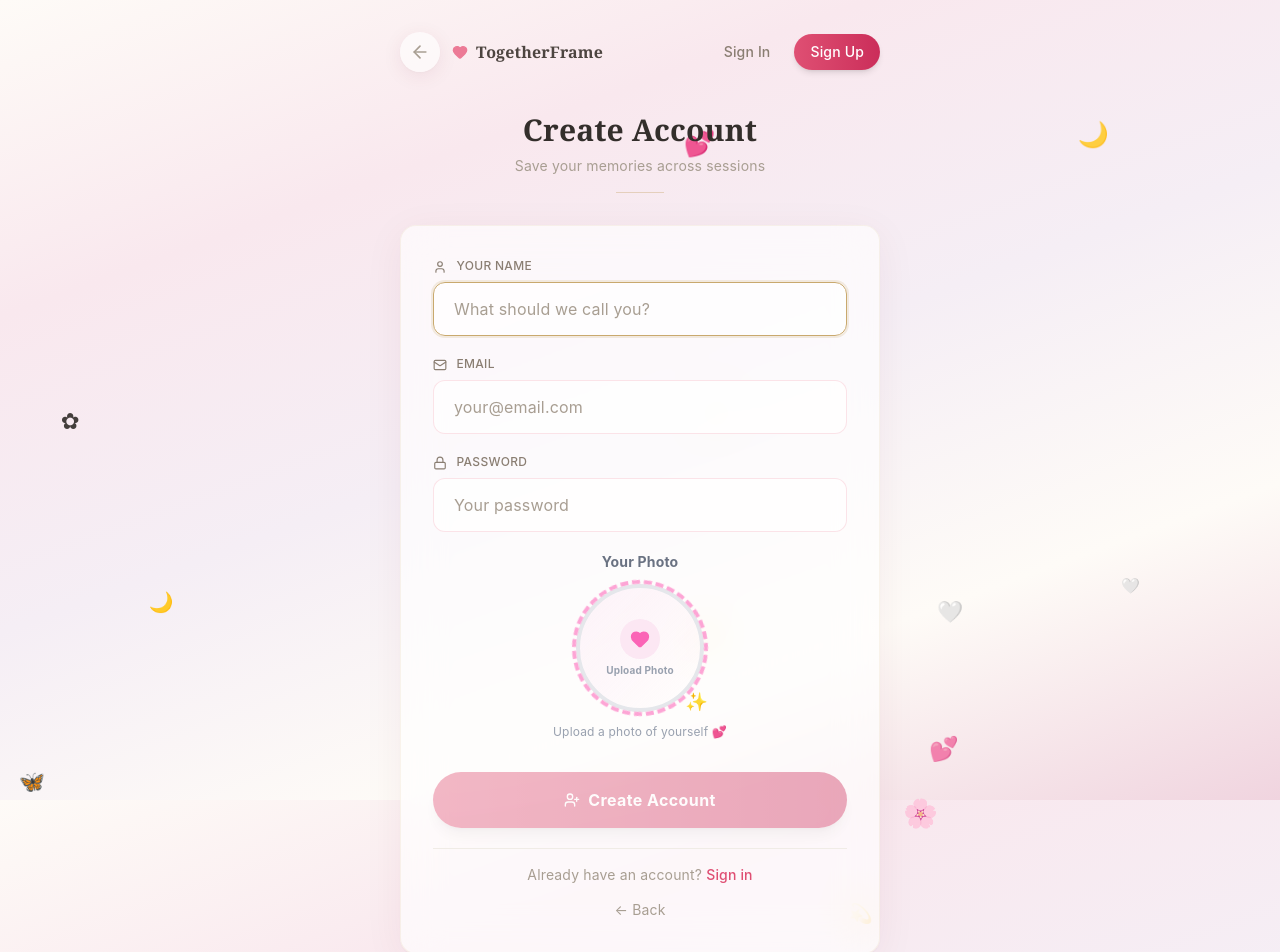
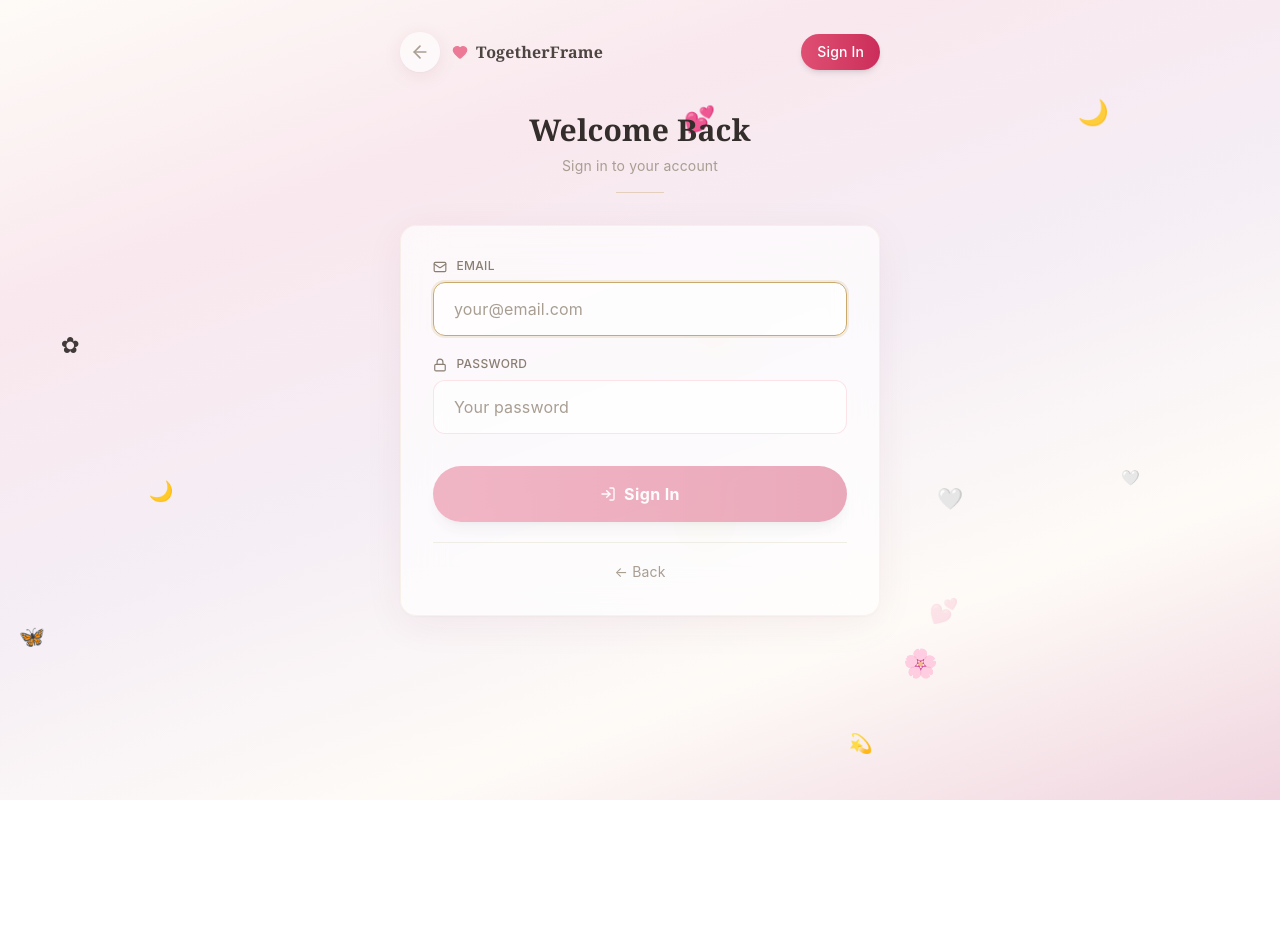
Before and after one commit to prathabhattarai/Photobooth, a Next.js app: page /room in a window 1280 px wide. Shown: the top 952 px of the page. After the commit the page ends 800 px from the top, so only its background shows below. Built offline with nearby package versions, Linux system fonts and the light colour scheme; a web font is replaced by a local one.

Commit message:
Remove Sign Up UI, keep only Sign In

```diff
--- a/src/components/room/RoomPage.tsx
+++ b/src/components/room/RoomPage.tsx
@@ -12,7 +12,6 @@ import {
   Copy,
   Check,
   LogIn,
-  UserPlus,
   Mail,
   Lock,
   User,
@@ -24,12 +23,12 @@ import FloatingElements from "@/components/ui/FloatingElements";
 import AvatarUploader from "@/components/ui/AvatarUploader";
 import * as api from "@/lib/api";
 
-type Step = "choose" | "create" | "join" | "created" | "signin" | "signup";
+type Step = "choose" | "create" | "join" | "created" | "signin";
 
 export default function RoomPage() {
   const router = useRouter();
   const { user, setUser, setCurrentRoomCode, setPartnerAvatar, logout } = useApp();
-  const [step, setStep] = useState<Step>(user ? "choose" : "signup");
+  const [step, setStep] = useState<Step>(user ? "choose" : "signin");
   const [name, setName] = useState("");
   const [email, setEmail] = useState("");
   const [password, setPassword] = useState("");
@@ -114,23 +113,6 @@ export default function RoomPage() {
     }
   };
 
-  const handleSignUp = async () => {
-    if (!name.trim() || !email.trim() || !password.trim()) return;
-    setLoading(true);
-    setError("");
-    try {
-      await api.register(name, email, password, selectedAvatar || "");
-      const u = api.getUser();
-      setUser(u);
-      savePartnerAvatar();
-      setStep("choose");
-    } catch (err: unknown) {
-      setError(err instanceof Error ? err.message : "Could not create account");
-    } finally {
-      setLoading(false);
-    }
-  };
-
   const handleCopy = () => {
     navigator.clipboard.writeText(generatedCode);
     setCopied(true);
@@ -196,15 +178,9 @@ export default function RoomPage() {
             <div className="flex items-center gap-2">
               <button
                 onClick={() => { setStep("signin"); setError(""); setEmail(""); setPassword(""); }}
-                className="px-4 py-2 rounded-full text-sm font-medium text-warm-gray-500 hover:text-rose-500 hover:bg-rose-50 transition-all"
+                className="px-4 py-2 rounded-full bg-gradient-to-r from-rose-500 to-rose-600 text-white text-sm font-medium shadow-md hover:shadow-lg transition-all"
               >
                 Sign In
-              </button>
-              <button
-                onClick={() => { setStep("signup"); setError(""); setName(""); setEmail(""); setPassword(""); setSelectedAvatar(null); }}
-                className="px-4 py-2 rounded-full bg-gradient-to-r from-rose-500 to-rose-600 text-white text-sm font-medium shadow-md hover:shadow-lg transition-all"
-              >
-                Sign Up
               </button>
             </div>
           )}
@@ -346,124 +322,6 @@ export default function RoomPage() {
                 </button>
 
                 <div className="text-center mt-5 pt-4 border-t border-warm-gray-100">
-                  <p className="text-sm text-warm-gray-400">
-                    Don&apos;t have an account?{" "}
-                    <button
-                      onClick={() => { setStep("signup"); setError(""); setName(""); setEmail(""); setPassword(""); setSelectedAvatar(null); }}
-                      className="text-rose-500 font-medium hover:text-rose-600 transition-colors"
-                    >
-                      Sign up
-                    </button>
-                  </p>
-                </div>
-
-                <div className="text-center mt-3">
-                  <button
-                    onClick={() => { setStep("choose"); setError(""); }}
-                    className="text-sm text-warm-gray-400 hover:text-warm-gray-600 transition-colors"
-                  >
-                    ← Back
-                  </button>
-                </div>
-              </div>
-            </motion.div>
-          )}
-
-          {/* ==================== SIGN UP ==================== */}
-          {step === "signup" && (
-            <motion.div key="signup" {...pageVariants}>
-              <div className="text-center mb-8">
-                <h1 className="text-3xl font-serif font-bold text-warm-gray-800 mb-2">
-                  Create Account
-                </h1>
-                <p className="text-warm-gray-400 text-sm">
-                  Save your memories across sessions
-                </p>
-                <div className="w-12 h-px bg-gold/40 mx-auto mt-4" />
-              </div>
-
-              <div className="glass-card rounded-2xl p-8">
-                <div className="mb-5">
-                  <label className="block text-xs font-medium text-warm-gray-500 mb-2 tracking-wide uppercase">
-                    <User className="w-3.5 h-3.5 inline mr-1.5" /> Your Name
-                  </label>
-                  <input
-                    type="text"
-                    value={name}
-                    onChange={(e) => setName(e.target.value)}
-                    placeholder="What should we call you?"
-                    className="cute-input"
-                    maxLength={20}
-                    autoFocus
-                  />
-                </div>
-
-                <div className="mb-5">
-                  <label className="block text-xs font-medium text-warm-gray-500 mb-2 tracking-wide uppercase">
-                    <Mail className="w-3.5 h-3.5 inline mr-1.5" /> Email
-                  </label>
-                  <input
-                    type="email"
-                    value={email}
-                    onChange={(e) => setEmail(e.target.value)}
-                    placeholder="your@email.com"
-                    className="cute-input"
-                  />
-                </div>
-
-                <div className="mb-5">
-                  <label className="block text-xs font-medium text-warm-gray-500 mb-2 tracking-wide uppercase">
-                    <Lock className="w-3.5 h-3.5 inline mr-1.5" /> Password
-                  </label>
-                  <input
-                    type="password"
-                    value={password}
-                    onChange={(e) => setPassword(e.target.value)}
-                    placeholder="Your password"
-                    className="cute-input"
-                  />
-                </div>
-
-                <div className="mb-8 flex justify-center">
-                  <AvatarUploader
-                    value={selectedAvatar}
-                    onChange={(img) => setSelectedAvatar(img)}
-                    size="lg"
-                    label="Your Photo"
-                  />
-                </div>
-
-                <button
-                  onClick={handleSignUp}
-                  disabled={loading || !name.trim() || !email.trim() || !password.trim()}
-                  className="cute-button w-full bg-gradient-to-r from-rose-500 to-rose-600 text-white disabled:opacity-40 disabled:cursor-not-allowed"
-                >
-                  {loading ? (
-                    <span className="flex items-center justify-center gap-2">
-                      <span className="w-5 h-5 border-2 border-white/30 border-t-white rounded-full animate-spin" />
-                      Creating account...
-                    </span>
-                  ) : (
-                    <span className="flex items-center justify-center gap-2">
-                      <UserPlus className="w-4 h-4" />
-                      Create Account
-                    </span>
-                  )}
-                </button>
-
-                <div className="text-center mt-5 pt-4 border-t border-warm-gray-100">
-                  <p className="text-sm text-warm-gray-400">
-                    Already have an account?{" "}
-                    <button
-                      onClick={() => { setStep("signin"); setError(""); setEmail(""); setPassword(""); }}
-                      className="text-rose-500 font-medium hover:text-rose-600 transition-colors"
-                    >
-                      Sign in
-                    </button>
-                  </p>
-                </div>
-
-                <div className="text-center mt-3">
                   <button
                     onClick={() => { setStep("choose"); setError(""); }}
                     className="text-sm text-warm-gray-400 hover:text-warm-gray-600 transition-colors"
```
